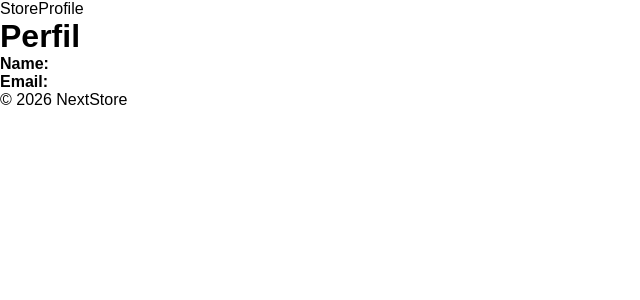
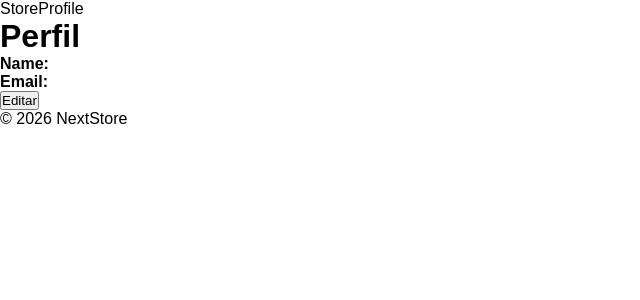
Before and after one commit to dielsonsales/NextStore, a Next.js app: page /profile in a window 1280 px wide. Shown: the top 300 px of the page, without its empty margins (0-640 px from the left). Built offline with nearby package versions, Linux system fonts and the light colour scheme.

Commit message:
feat: Implement redirections on /profile and /edit-profile

```diff
--- a/src/app/(profile)/edit-profile/page.tsx
+++ b/src/app/(profile)/edit-profile/page.tsx
@@ -3,6 +3,7 @@
 import { useEffect, useEffectEvent, useState } from "react";
 import styles from "./page.module.css";
 import { User } from "@/lib/types";
+import { redirect } from "next/navigation";
 
 const MOCK_USER_KEY = "mock_user";
 
@@ -25,6 +26,7 @@ export default function EditProfilePage() {
 
   const handleSave = useEffectEvent(() => {
     localStorage.setItem(MOCK_USER_KEY, JSON.stringify(user));
+    redirect("/profile");
   });
 
   return (
--- a/src/app/(profile)/profile/page.tsx
+++ b/src/app/(profile)/profile/page.tsx
@@ -3,6 +3,7 @@
 import { useEffect, useState } from "react";
 import styles from "./page.module.css";
 import { User } from "@/lib/types";
+import { redirect } from "next/navigation";
 
 const MOCK_USER_KEY = "mock_user";
 
@@ -16,6 +17,10 @@ export default function ProfilePage() {
     }
   }, []);
 
+  const editUserAction = () => {
+    redirect("/edit-profile");
+  };
+
   return (
     <>
       <h1>Perfil</h1>
@@ -25,6 +30,7 @@ export default function ProfilePage() {
       <p>
         <strong>Email:</strong> {user.email}
       </p>
+      <button onClick={editUserAction}>Editar</button>
     </>
   );
 }
```
